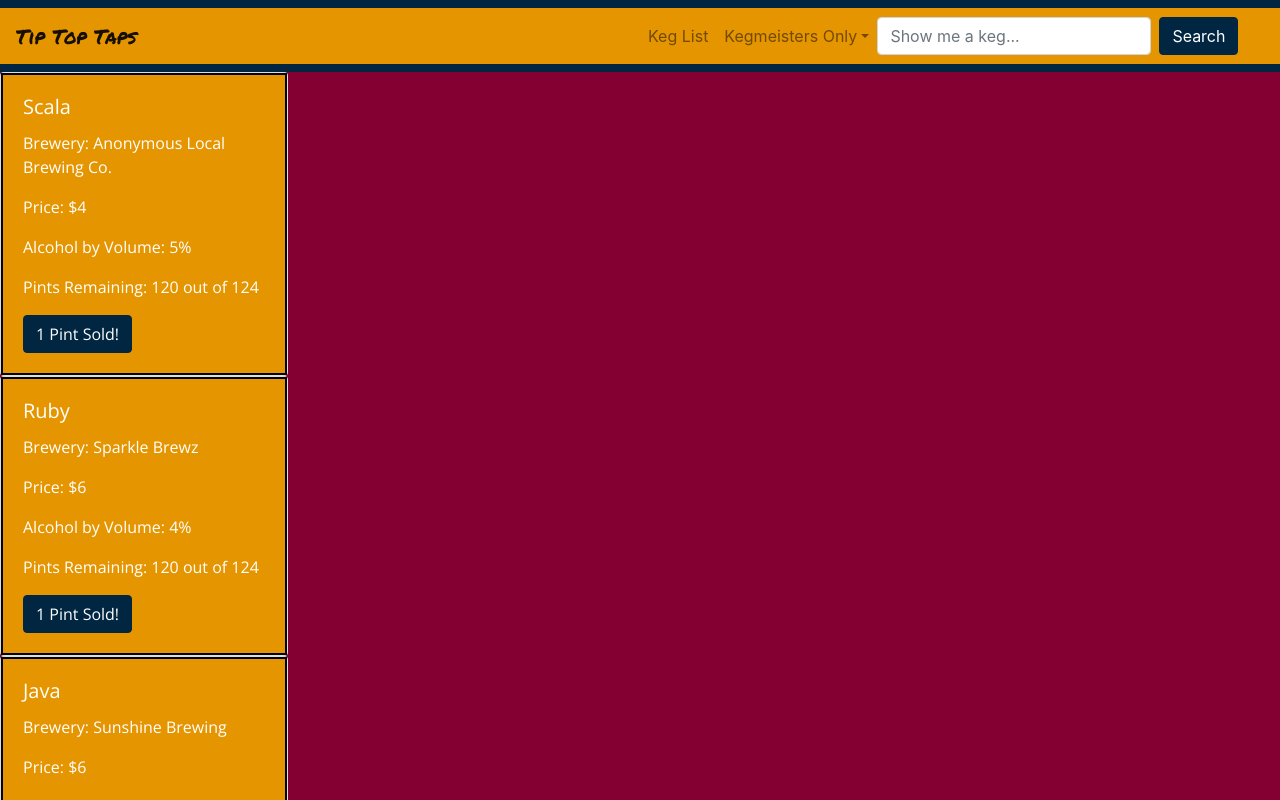
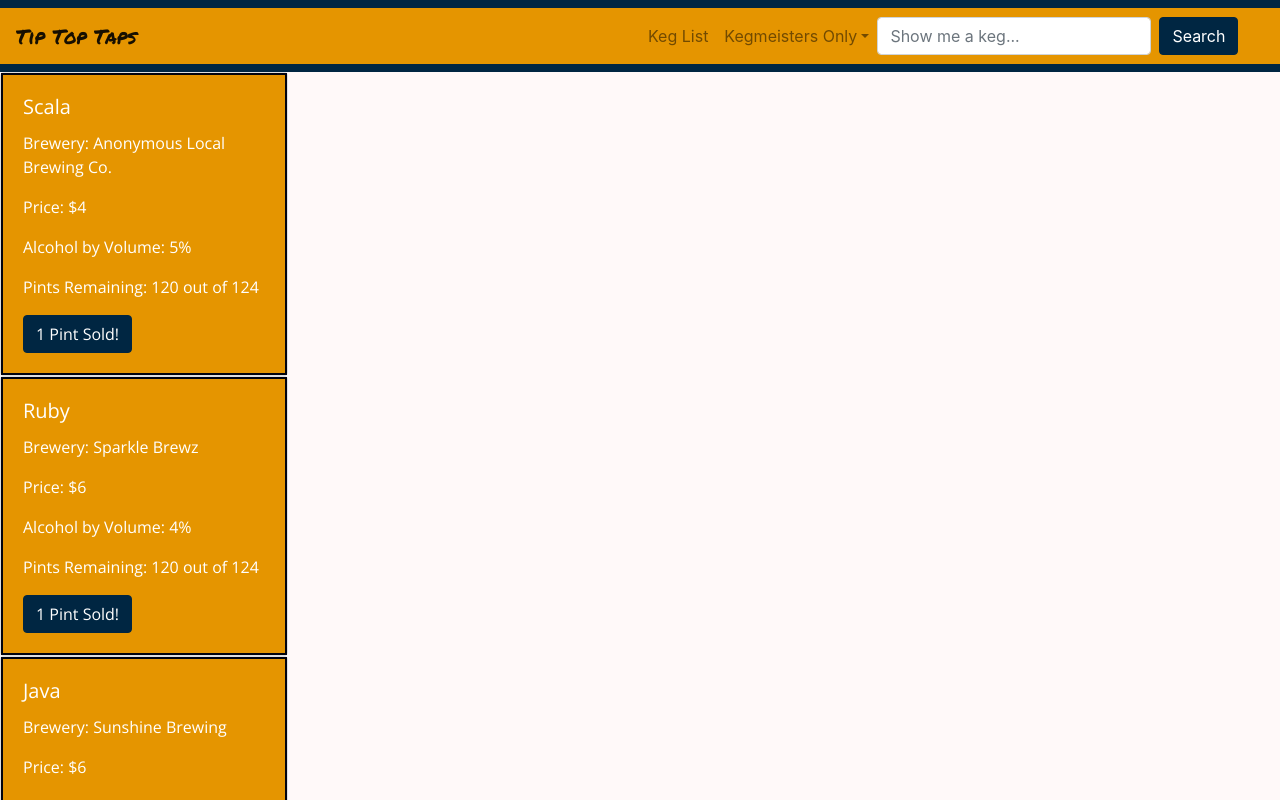
Before and after one commit to larabjork/taproom, a React (Create React App) app: page /#/keglist in a window 1280 px wide. Shown: the top 800 px of the page. Built offline with nearby package versions, Linux system fonts and the light colour scheme.

Commit message:
change background color

```diff
--- a/src/components/KegList.jsx
+++ b/src/components/KegList.jsx
@@ -2,7 +2,7 @@ import React from 'react';
 import Keg from './Keg'
 
 const masterKegStyle = {
-  backgroundColor: '#840032',
+  backgroundColor: '#FFF9F9',
   color: 'white'
 }
 
```
